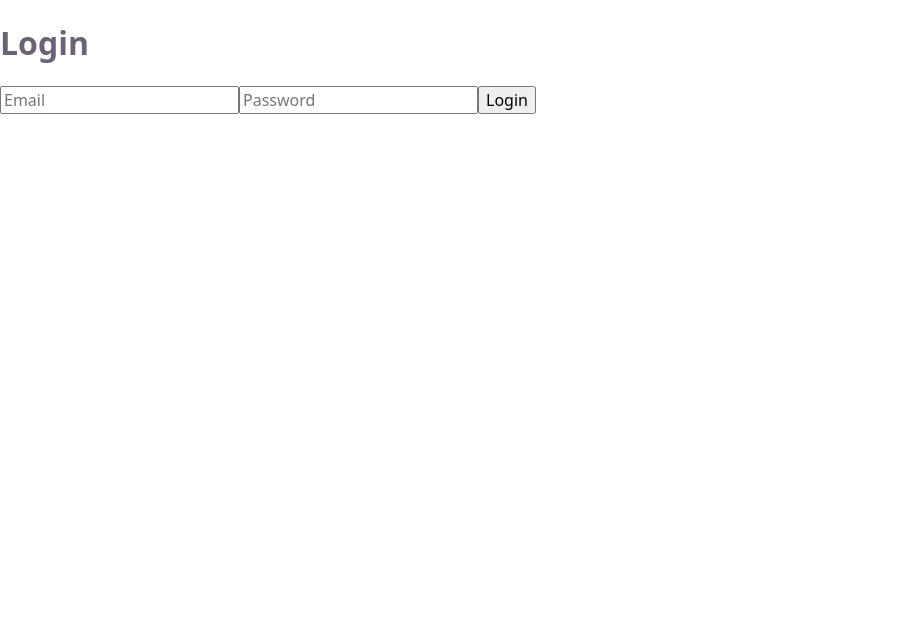
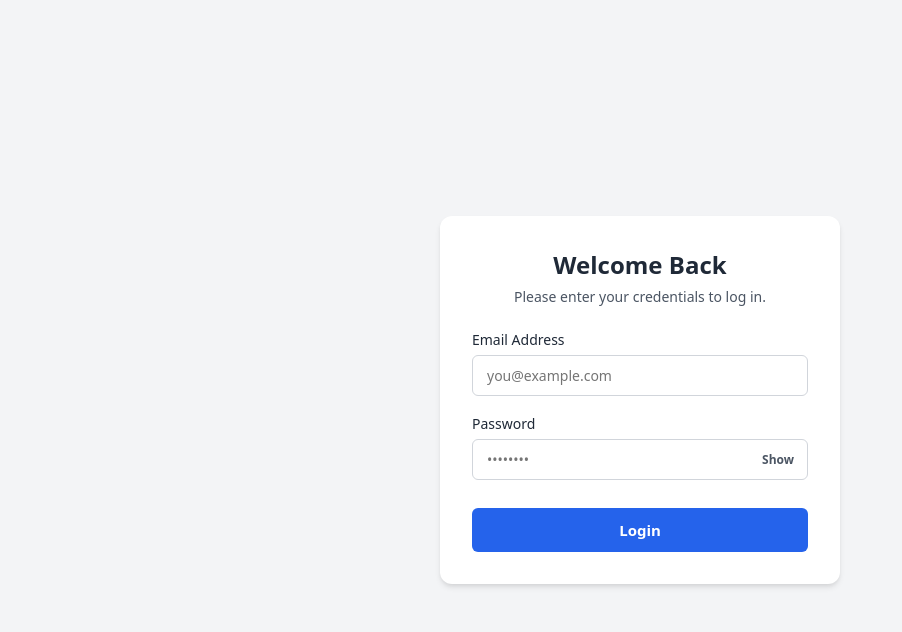
Before and after one commit to Vraj-patel-17/research-paper-assistant, a React app in the folder frontend/: page /login in a window 1280 px wide. Shown: the top 632 px of the page, without its empty margins (0-902 px from the left). Built offline with nearby package versions, Linux system fonts and the light colour scheme; no server answers; the HTML template or start-up script is replaced by a standard one.

Commit message:
Improve login error handling

```diff
--- a/frontend/src/pages/login.jsx
+++ b/frontend/src/pages/login.jsx
@@ -1,19 +1,33 @@
 import { useState } from "react";
 import { useNavigate } from "react-router-dom";
 import { setToken } from "../auth/auth";
+import "./Login.css";
 function Login() {
   const navigate = useNavigate();
+
   const [email, setEmail] = useState("");
   const [password, setPassword] = useState("");
+  const [error, setError] = useState("");
+
+  const [showPassword, setShowPassword] = useState(false);
+  const [isLoading, setIsLoading] = useState(false);
 
   async function handleSubmit(event) {
     event.preventDefault();
+    setError("");
+
+    if (!email || !password) {
+      setError("Please fill in all fields.");
+      return;
+    }
+
+    setIsLoading(true);
 
     const formData = new URLSearchParams();
-
     formData.append("username", email);
     formData.append("password", password);
 
+    try {
       const response = await fetch(
         `${import.meta.env.VITE_API_URL}/login`,
         {
@@ -28,39 +42,70 @@ function Login() {
       const data = await response.json();
 
       if (!response.ok) {
-  console.log(data);
+        setError(data.detail || "Invalid email or password.");
         return;
       }
 
       const token = data.access_token;
       setToken(token);
-
       navigate("/");
-
-
+    } catch (error) {
+      setError("Unable to connect to the server.");
+    } finally {
+      setIsLoading(false);
+    }
   }
 
   return (
-    <div>
-      <h1>Login</h1>
+    <div className="login-container">
+      <div className="login-card">
+        <h2>Welcome Back</h2>
+        <p className="subtitle">Please enter your credentials to log in.</p>
 
-      <form onSubmit={handleSubmit}>
+        {error && <div className="error-banner">{error}</div>}
+
+        <form onSubmit={handleSubmit} noValidate>
+          <div className="form-group">
+            <label htmlFor="email">Email Address</label>
             <input
               type="email"
-          placeholder="Email"
+              id="email"
+              placeholder="you@example.com"
               value={email}
               onChange={(event) => setEmail(event.target.value)}
+              disabled={isLoading}
             />
+          </div>
 
+          <div className="form-group">
+            <div className="password-label-row">
+              <label htmlFor="password">Password</label>
+            </div>
+            <div className="password-input-wrapper">
               <input
-          type="password"
-          placeholder="Password"
+                type={showPassword ? "text" : "password"}
+                id="password"
+                placeholder="••••••••"
                 value={password}
                 onChange={(event) => setPassword(event.target.value)}
+                disabled={isLoading}
               />
+              <button
+                type="button"
+                className="toggle-password"
+                onClick={() => setShowPassword(!showPassword)}
+                disabled={isLoading}
+              >
+                {showPassword ? "Hide" : "Show"}
+              </button>
+            </div>
+          </div>
 
-        <button type="submit">Login</button>
+          <button type="submit" className="submit-btn" disabled={isLoading}>
+            {isLoading ? "Logging in..." : "Login"}
+          </button>
         </form>
+      </div>
     </div>
   );
 }
```
Lines whose indentation alone changed are shown as unchanged.
